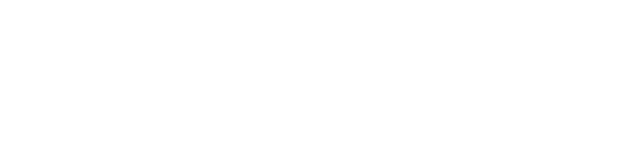
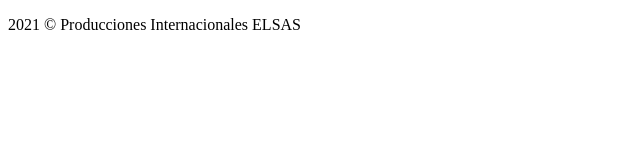
Before and after one commit to MarcoFloresGzz/m4rc0pr0t071p05, a plain HTML site: page index.html in a window 1280 px wide. Shown: the whole page, without its empty margins (0-640 px from the left). Drawn offline with Linux system fonts and the light colour scheme.

Commit message:
se anadio un footer

```diff
--- a/index.html
+++ b/index.html
@@ -7,6 +7,8 @@
     <title>Document</title>
 </head>
 <body>
-
+    <footer class="footer">
+        <p>2021 &copy; Producciones Internacionales ELSAS</p>
+    </footer>
 </body>
 </html>
```
